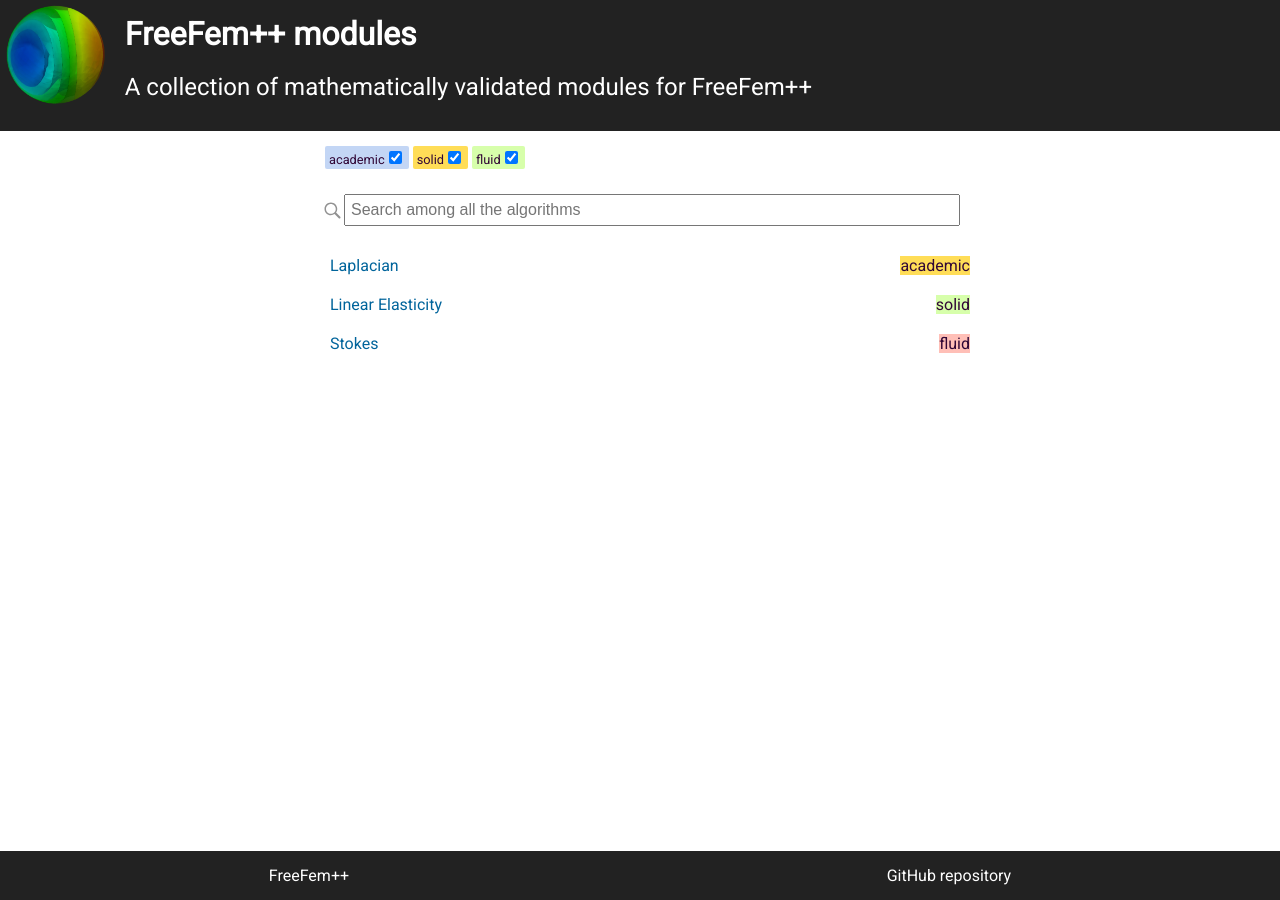
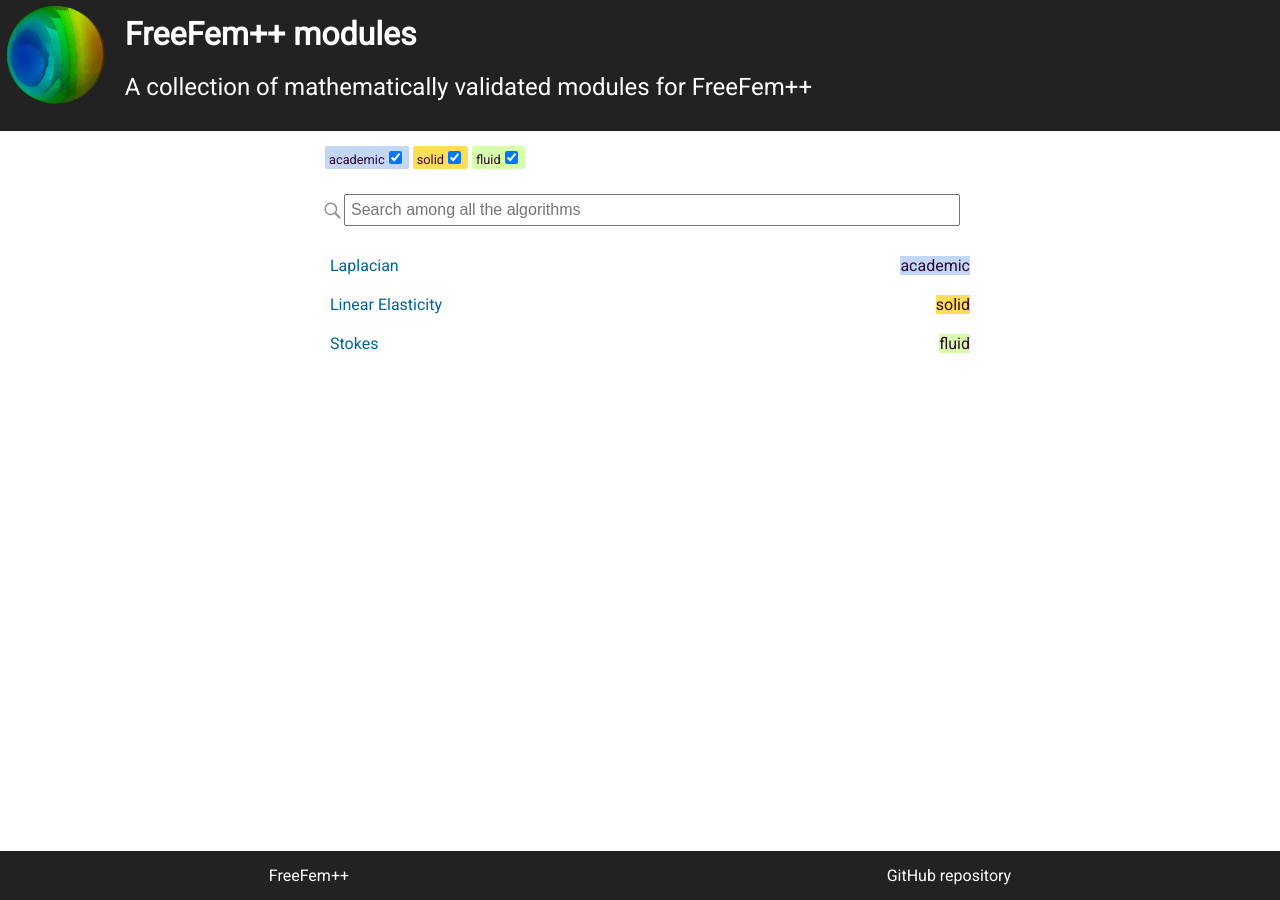
Before and after one commit to sgarnotel/Jekyll-test, a Jekyll site: the page built from index.md, in a window 1280 px wide. Built offline with Jekyll 4.4.1, drawn with Linux system fonts in a browser that asks for light colours.

Commit message:
fix forloop.index beginning at 0

```diff
--- a/_layouts/home.html
+++ b/_layouts/home.html
@@ -36,7 +36,7 @@
             <div class="moduleName">
               {{ module.name }}
             </div>
-            <div class="moduleCategory light-{{ forloop.index }}">
+            <div class="moduleCategory light-{{ forloop.index0 }}">
               {{module.category}}
             </div>
           </div>
```
